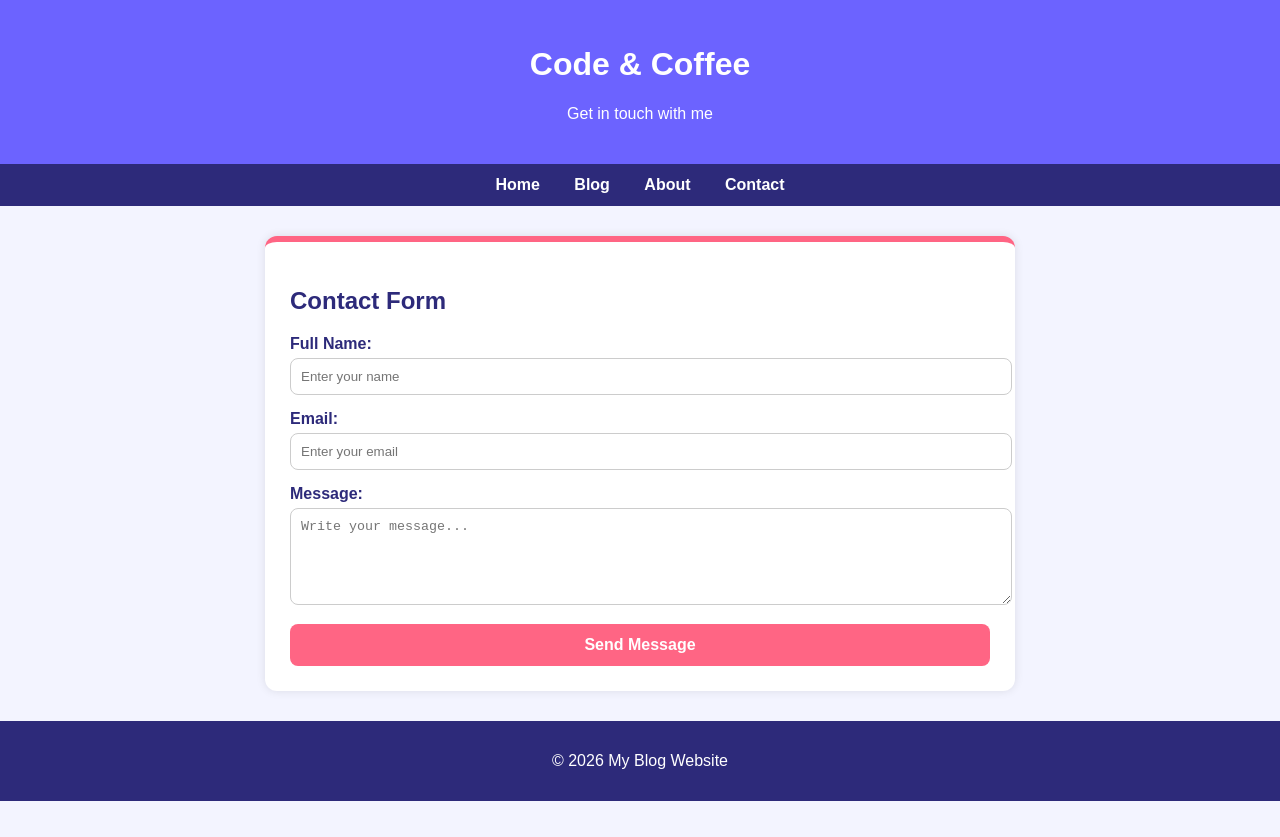
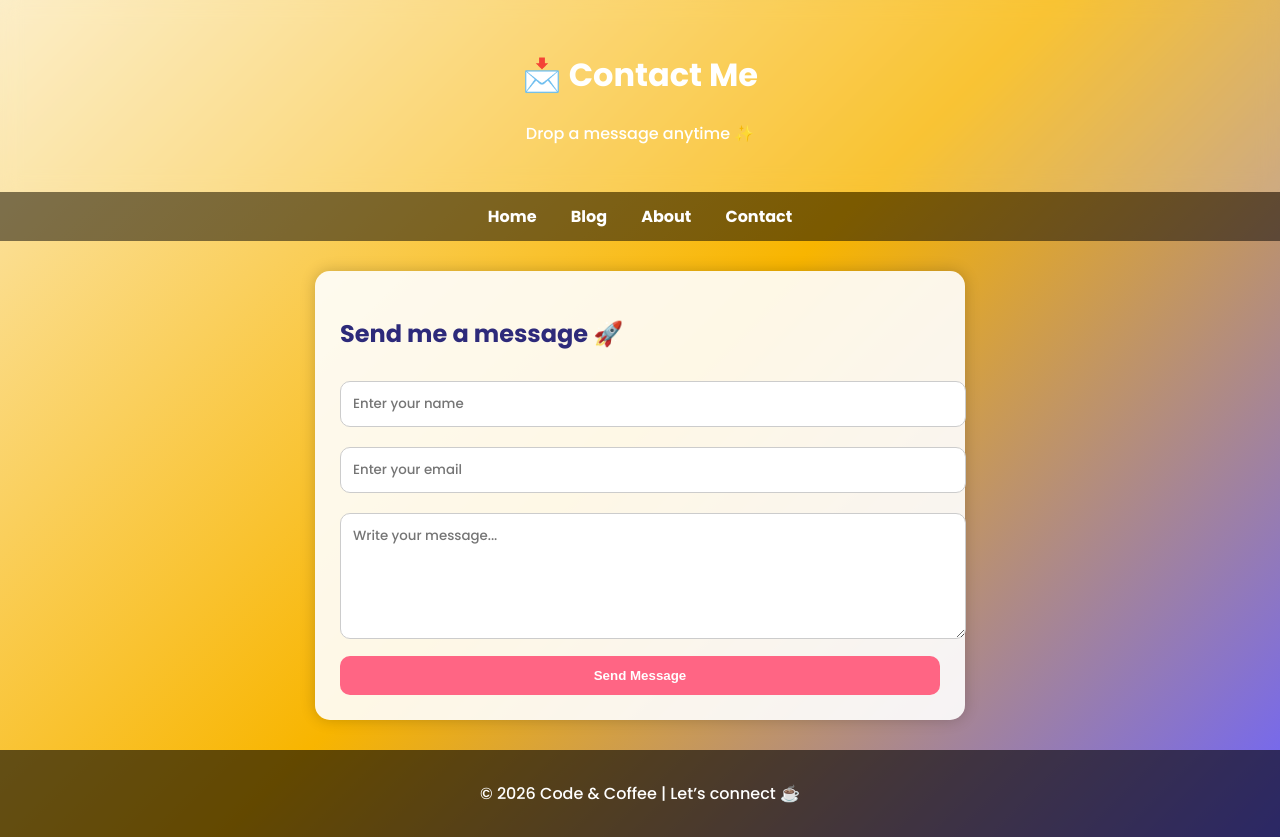
Before and after one commit to parths256/my-blog-website, a plain HTML site: page contact.html in a window 1280 px wide. Before the commit the page ends 801 px from the top, so only its background shows below. Drawn offline with Linux system fonts and the light colour scheme.

Commit message:
Revamp contact.html with new styles and content
Updated styles and layout for the contact page, including a new font and background gradient. Changed header and footer content for better engagement.

```diff
--- a/contact.html
+++ b/contact.html
@@ -5,25 +5,28 @@
   <meta name="viewport" content="width=device-width, initial-scale=1.0">
   <title>Contact | Code & Coffee</title>
 
+  <link href="https://fonts.googleapis.com/css2?family=Poppins:wght@300;500;700&display=swap" rel="stylesheet">
+
   <style>
     body {
       margin: 0;
-      font-family: Arial, sans-serif;
-      background: #F3F4FF;
+      font-family: 'Poppins', sans-serif;
+      background: linear-gradient(135deg, #fceabb, #f8b500, #6c63ff);
       color: #333;
     }
 
     header {
-      background: #6C63FF;
+      background: rgba(255, 255, 255, 0.2);
+      backdrop-filter: blur(10px);
+      text-align: center;
+      padding: 30px;
       color: white;
-      padding: 25px;
-      text-align: center;
     }
 
     nav {
-      background: #2D2A7A;
+      background: rgba(0, 0, 0, 0.5);
+      text-align: center;
       padding: 12px;
-      text-align: center;
     }
 
     nav a {
@@ -39,50 +42,36 @@
 
     .container {
       width: 90%;
-      max-width: 700px;
+      max-width: 600px;
       margin: 30px auto;
-      background: white;
+      background: rgba(255,255,255,0.9);
       padding: 25px;
-      border-radius: 12px;
-      box-shadow: 0px 0px 10px rgba(0,0,0,0.1);
-      border-top: 6px solid #FF6584;
+      border-radius: 15px;
+      box-shadow: 0px 0px 15px rgba(0,0,0,0.2);
     }
 
     h2 {
       color: #2D2A7A;
     }
 
-    label {
-      font-weight: bold;
-      display: block;
-      margin-top: 15px;
-      color: #2D2A7A;
-    }
-
     input, textarea {
       width: 100%;
-      padding: 10px;
-      margin-top: 5px;
+      padding: 12px;
+      margin: 10px 0;
+      border-radius: 10px;
       border: 1px solid #ccc;
-      border-radius: 8px;
-      outline: none;
-    }
-
-    input:focus, textarea:focus {
-      border: 2px solid #6C63FF;
+      font-family: 'Poppins', sans-serif;
     }
 
     button {
-      margin-top: 15px;
       background: #FF6584;
       color: white;
       border: none;
-      padding: 12px;
-      border-radius: 8px;
+      padding: 12px 15px;
+      border-radius: 10px;
       cursor: pointer;
+      font-weight: bold;
       width: 100%;
-      font-size: 16px;
-      font-weight: bold;
     }
 
     button:hover {
@@ -91,7 +80,7 @@
 
     footer {
       text-align: center;
-      background: #2D2A7A;
+      background: rgba(0,0,0,0.6);
       color: white;
       padding: 15px;
       margin-top: 30px;
@@ -102,8 +91,8 @@
 <body>
 
   <header>
-    <h1>Code & Coffee</h1>
-    <p>Get in touch with me</p>
+    <h1>📩 Contact Me</h1>
+    <p>Drop a message anytime ✨</p>
   </header>
 
   <nav>
@@ -114,24 +103,18 @@
   </nav>
 
   <div class="container">
-    <h2>Contact Form</h2>
+    <h2>Send me a message 🚀</h2>
 
     <form>
-      <label>Full Name:</label>
       <input type="text" placeholder="Enter your name" required>
-
-      <label>Email:</label>
       <input type="email" placeholder="Enter your email" required>
-
-      <label>Message:</label>
       <textarea rows="5" placeholder="Write your message..." required></textarea>
-
       <button type="submit">Send Message</button>
     </form>
   </div>
 
   <footer>
-    <p>© 2026 My Blog Website</p>
+    <p>© 2026 Code & Coffee | Let’s connect ☕</p>
   </footer>
 
 </body>
```
